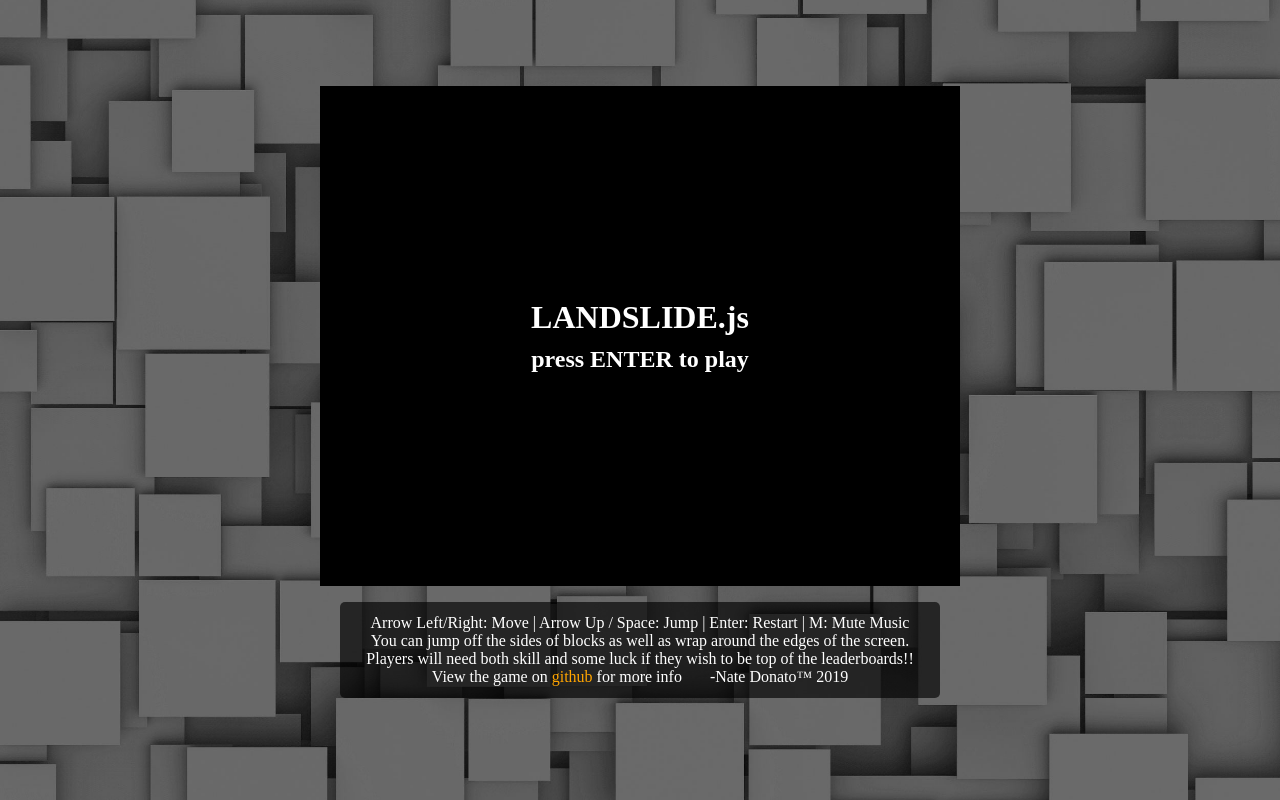
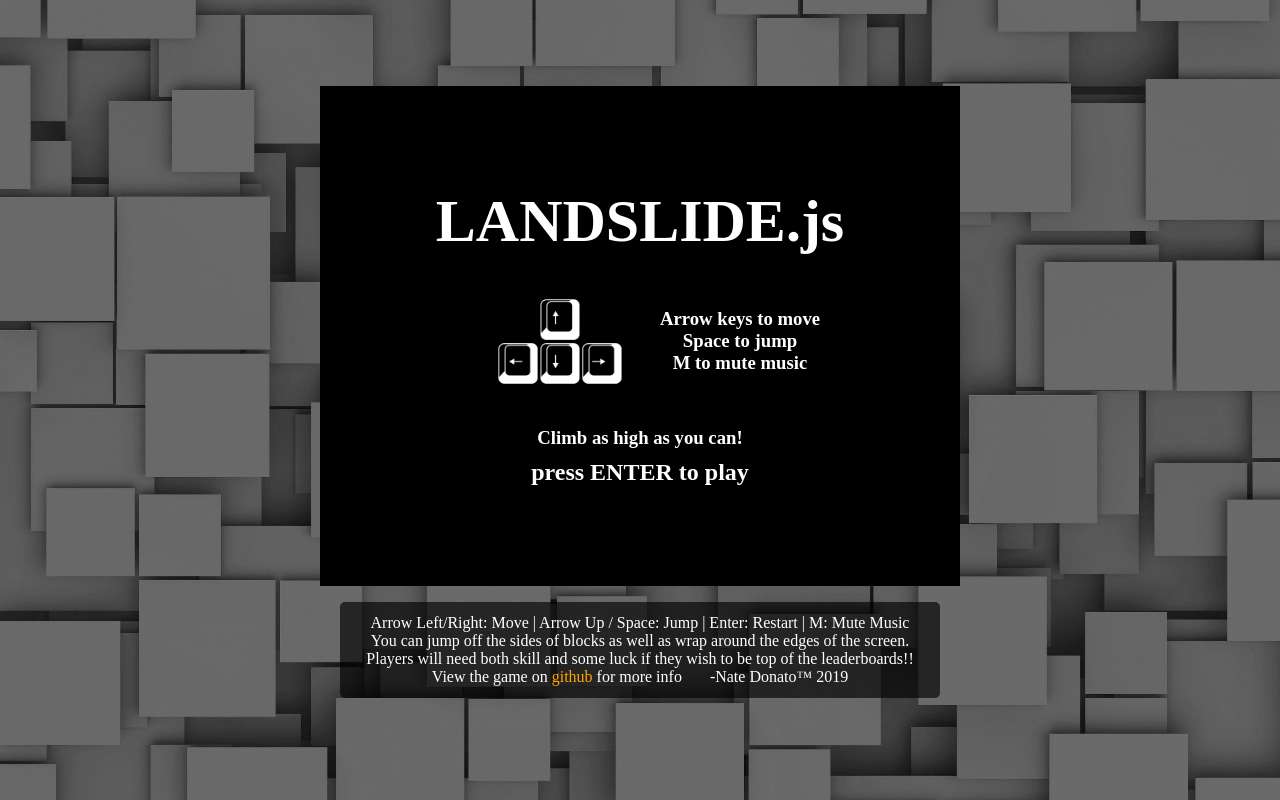
Before and after one commit to natedonato/landslide, a website built with webpack: page index.html in a window 1280 px wide. Built offline with nearby package versions, Linux system fonts and the light colour scheme; no server answers.

Commit message:
styling controls page for easier use

```diff
--- a/index.html
+++ b/index.html
@@ -18,7 +18,13 @@
     <div class="full-height">
 
     <div id="splash">
-        <h1>LANDSLIDE.js</h1>
+        <h1 style="font-size: 60px" >LANDSLIDE.js</h1>
+        <div style="display: flex; align-items: center; margin: 0px 30px;">
+            <img src="./arrows.png" style="width: 200px"alt="">
+            <h3>Arrow keys to move <br> <span >Space to jump</span> <br> M to mute music</h3>
+
+        </div>
+        <h3>Climb as high as you can!</h2>
         <h2>press ENTER to play</h2>
     </div>
 
```
Also changed, not shown: arrows.png (added), 1 other file.
